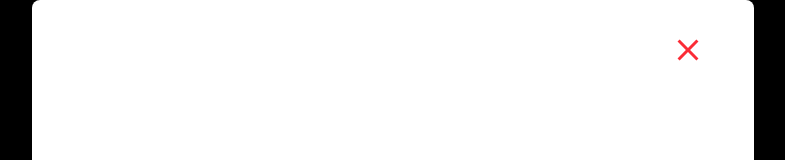
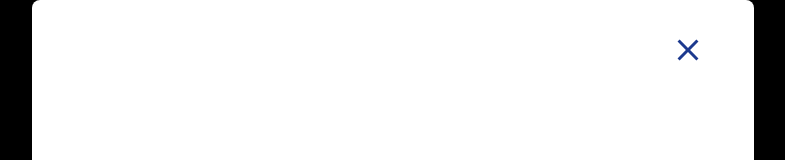
Before and after one commit to dspwebstudiomx/dashboard, a React (Vite) app: page /tareas in a window 1280 px wide. Both pictures are taken after a click on the button "Agregar Tarea". Shown: the top 160 px of the page, without its empty margins (247-1032 px from the left). Built offline with nearby package versions, Linux system fonts and the light colour scheme; no server answers.

Commit message:
feat: Cambiar el color del ícono de cerrar a azul para mejorar la consistencia del diseño

```diff
--- a/src/pages/TasksPage/TasksPage.jsx
+++ b/src/pages/TasksPage/TasksPage.jsx
@@ -166,7 +166,7 @@ const TasksPage = () => {
               <button
                 onClick={() => setIsModalOpen(false)}
                 className="cursor-pointer">
-                <IoMdClose className="text-red-500 font-bold mb-4 text-4xl mr-0" />
+                <IoMdClose className="text-blue-900 font-bold mb-4 text-4xl mr-0" />
               </button>
             </div>
             <TaskForm
```
